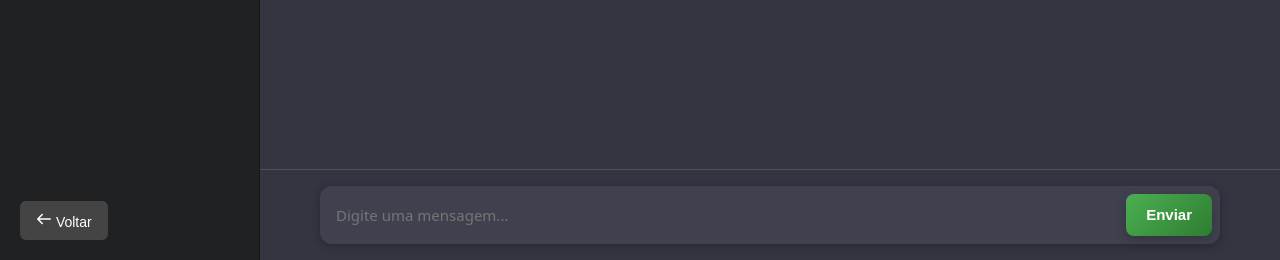
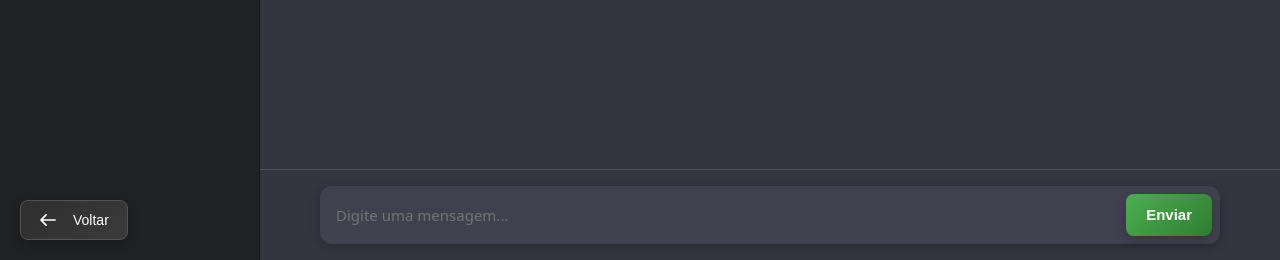
Before and after one commit to WeezyHS/ia_leis_ambientais, a FastAPI app: page /chat-ai in a window 1280 px wide. Shown: the part 540-800 px from the top of the page. Run offline with FastAPI, Linux system fonts and the light colour scheme; data that the repository does not hold is empty.

Commit message:
Melhoria no estilo do botão "Voltar"!

```diff
--- a/static/css/style.css
+++ b/static/css/style.css
@@ -342,25 +342,39 @@ html, body {
   background-color: rgba(255,255,255,0.06);
 }
 
+/*ESTILO DO BOTÃO VOLTAR DA PÁGINA DO CHAT*/
 .voltar-dashboard-btn {
   position: fixed;
   bottom: 20px;
   left: 20px;
-  background-color: #444;
-  color: #fff;
-  padding: 10px 16px;
-  border: none;
-  border-radius: 6px;
+  background: linear-gradient(135deg, #2e2e2e, #3a3a3a);
+  color: #ffffff;
+  padding: 10px 18px;
+  border: 1px solid #555;
+  border-radius: 8px;
+  font-size: 14px;
+  font-weight: 500;
   cursor: pointer;
-  font-size: 14px;
   z-index: 1000;
-  transition: background 0.3s ease;
+  box-shadow: 0 4px 12px rgba(0, 0, 0, 0.2);
+  transition: all 0.25s ease;
+  display: flex;
+  align-items: center;
+  gap: 8px;
 }
 
 .voltar-dashboard-btn:hover {
-  background-color: #666;
+  background: linear-gradient(135deg, #444, #555);
+  transform: translateY(-1px);
+  box-shadow: 0 6px 16px rgba(0, 0, 0, 0.3);
 }
 
+.voltar-dashboard-btn .icon {
+  width: 18px;
+  height: 18px;
+  margin-right: 8px;
+  flex-shrink: 0;
+}
 
 /* Conteúdo (coluna da direita) */
 .main-content{
```
